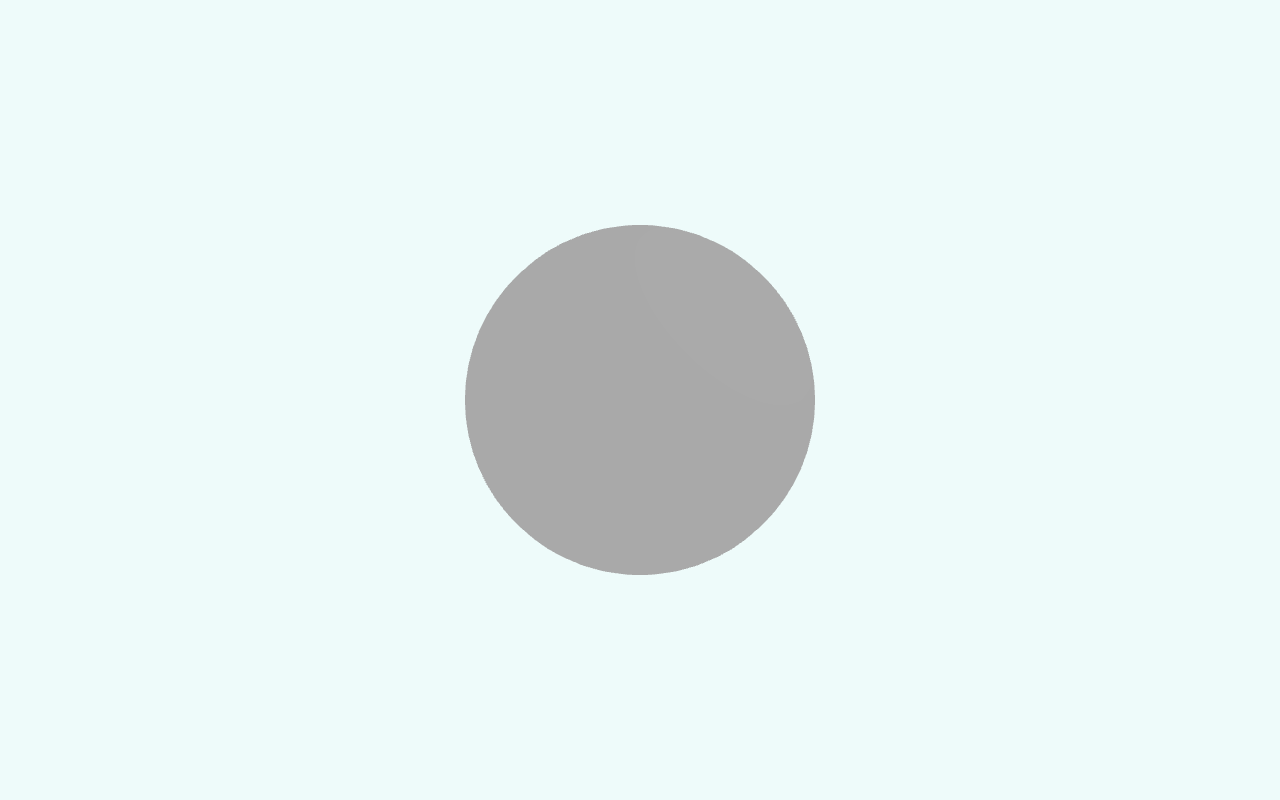
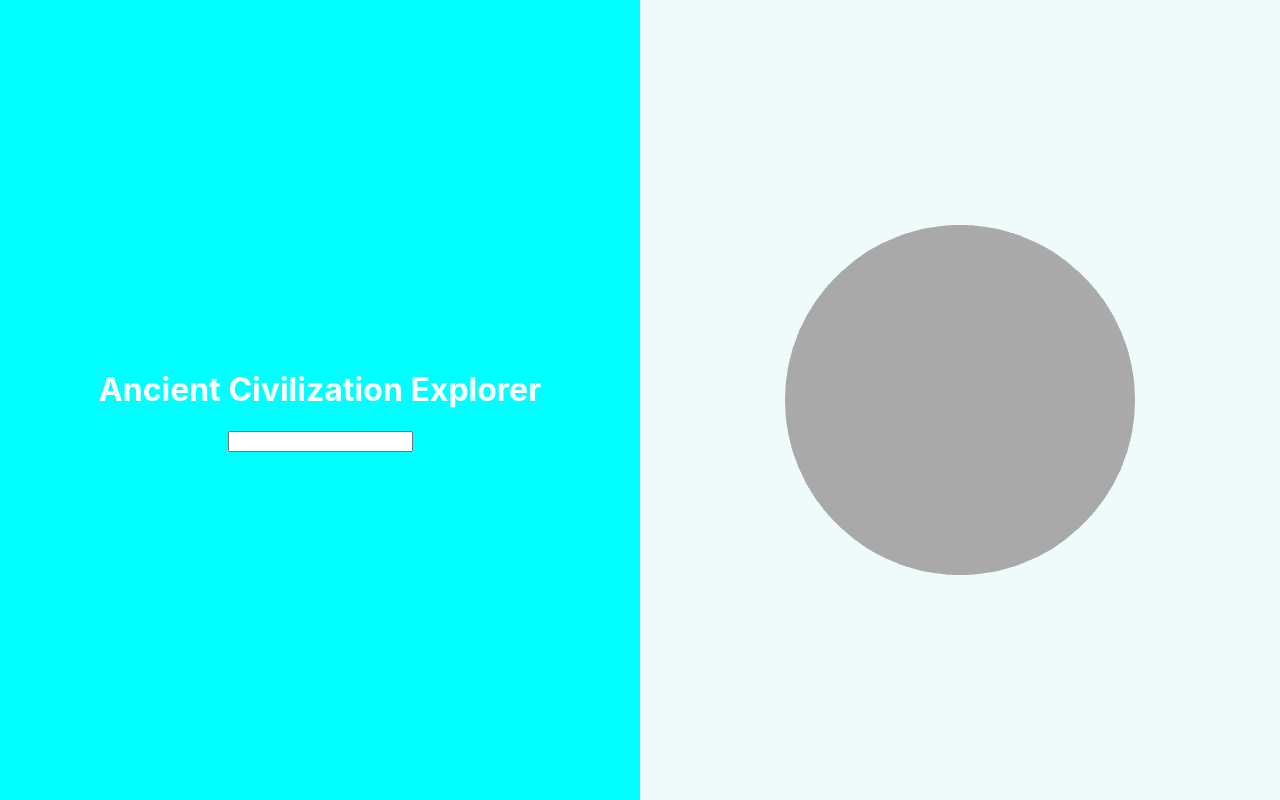
Before and after one commit to diegocaaas/ancient-civilization-visualizer, a React (Create React App) app: page / in a window 1280 px wide. Built offline with nearby package versions, Linux system fonts and the light colour scheme; the HTML template or start-up script is replaced by a standard one.

Commit message:
add infoPanel component

```diff
--- a/src/App.css
+++ b/src/App.css
@@ -1,20 +1,35 @@
 .App {
-  background-color: #282c34; /* Replace with your desired color */
-  min-height: 100vh; /* Ensures the background color covers the full height of the viewport */
-  color: white; /* Optional: Change text color for contrast */
+  background-color: #282c34;
+  min-height: 100vh;
+  color: white;
+  display: flex;
+  flex-direction: row; /* Default is row, so this is optional */
 }
 
 canvas {
   display: block;
 }
 
-#loading-screen {
-  position: absolute;
-  width: 100vw;
-  height: 100vh;
-  background-color: black;
+.InfoPanel{
+  flex: 1;
+  background-color: aqua;
   display: flex;
+  flex-direction: column;
   justify-content: center;
   align-items: center;
-  z-index: 100;
+
 }
+
+#GlobePanel{
+  flex: 1;
+}
+
+#loading-screen {
+  display: flex;
+  width: 100%;
+  height: 100%;
+  background-color: black;
+  justify-content: center;
+  align-items: center;
+  z-index: 1;
+}
--- a/src/App.js
+++ b/src/App.js
@@ -1,9 +1,11 @@
 import './App.css';
 import Globe from './Globe';
+import InfoPanel from './InfoPanel';
 
 function App() {
   return (
     <div className="App">
+      <InfoPanel/>
       <Globe/>
     </div>
   );
--- a/src/Globe.js
+++ b/src/Globe.js
@@ -35,11 +35,13 @@ const Globe = () => {
         scene.background = new THREE.Color(0xBEEFBFA);
         const currentmount = mountRef.current;
 
-        const camera = new THREE.PerspectiveCamera(50, window.innerWidth / window.innerHeight, 0.1, 1000);
+        const aspectRatio = (window.innerWidth/2) / window.innerHeight;
+
+        const camera = new THREE.PerspectiveCamera(50, aspectRatio, 0.1, 1000);
         camera.position.z = 5;
 
         const renderer = new THREE.WebGLRenderer({ antialias: true });
-        renderer.setSize(window.innerWidth, window.innerHeight);
+        renderer.setSize(window.innerWidth/2, window.innerHeight);
         currentmount.appendChild(renderer.domElement);
 
         const geometry = new THREE.SphereGeometry(1, 32, 32);
@@ -112,7 +114,8 @@ const Globe = () => {
 
     return (
         <div
-             onMouseDown={() => globePressRef.current = true}
+            id='GlobePanel'
+            onMouseDown={() => globePressRef.current = true}
             onMouseUp={() => globePressRef.current = false}
             onMouseMove={onMouseMove}
             onWheel={onMouseScroll}
--- /dev/null
+++ b/src/InfoPanel.js
@@ -0,0 +1,16 @@
+import React from "react";
+
+const InfoPanel = () => {
+
+    return <div className="InfoPanel">
+        <h1>
+            Ancient Civilization Explorer
+        </h1>
+        <form>
+            <input>
+            </input>
+        </form>
+    </div>
+}
+
+export default InfoPanel;
```
